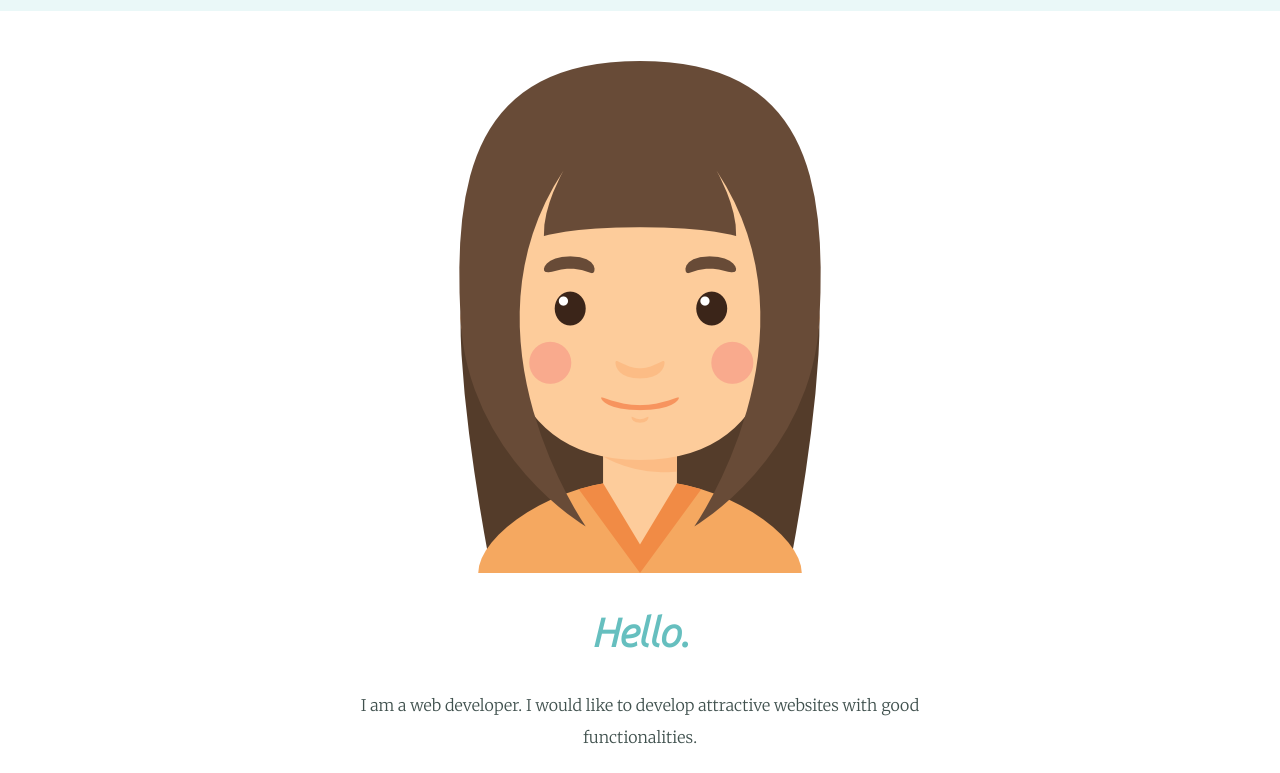
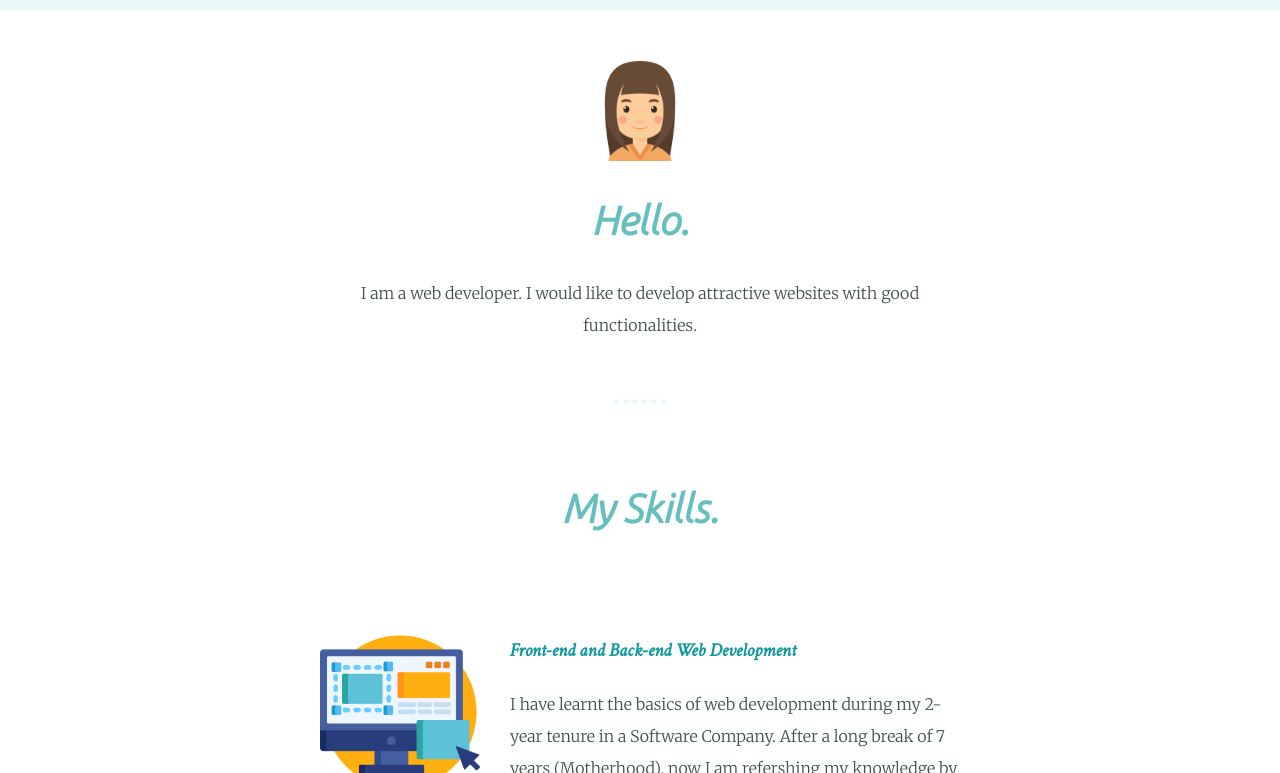
Before and after one commit to Anitha84/CV-css, a plain HTML site: page index.html in a window 1280 px wide. Shown: the part 800-1573 px from the top of the page. Drawn offline with Linux system fonts and the light colour scheme.

Commit message:
Update index.html

```diff
--- a/index.html
+++ b/index.html
@@ -27,7 +27,7 @@
     </div>
     <div id="middle-container" class="middle-container">
       <div class="profile">
-        <img src="images/girl.png" alt="Girl - Image">
+        <img src="images/girl.png" width="100px" height="100px" alt="Girl - Image">
         <h2>Hello.</h2>
         <p class="intro">I am a web developer. I would like to develop attractive websites with good functionalities. </p>
       </div>
```
